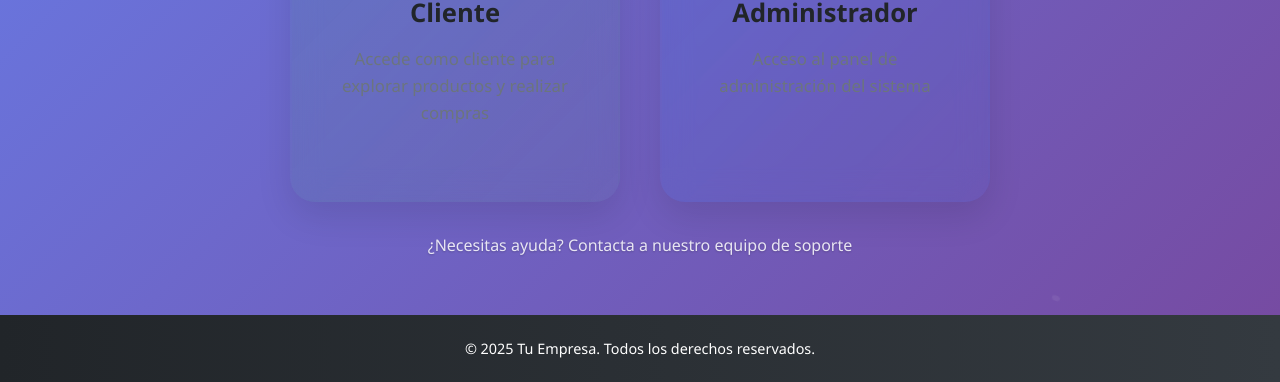
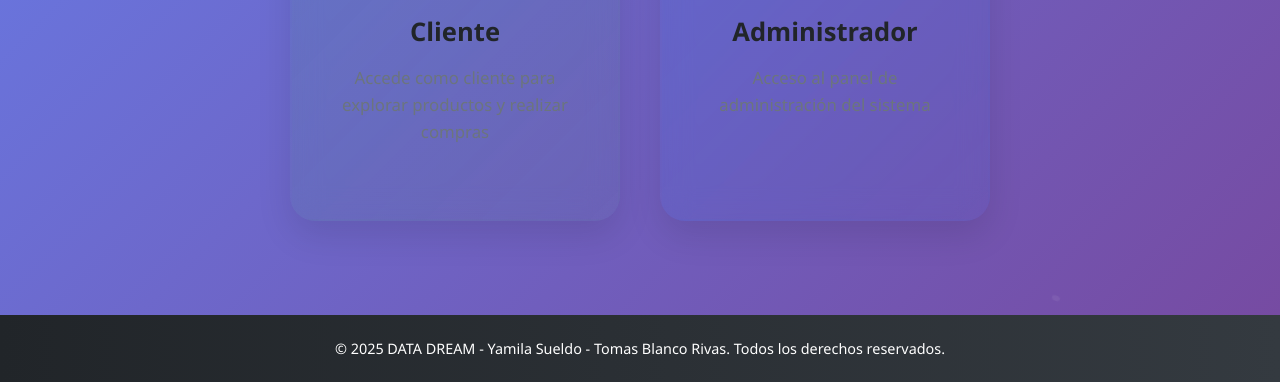
Before and after one commit to yamilasueldo/tp_integrador_progra3, a plain HTML site: page Vista/welcome/index.html in a window 1280 px wide. Shown: the part 418-800 px from the top of the page. Drawn offline with Linux system fonts and the light colour scheme.

Commit message:
subiendo otros cambios

```diff
--- a/Estaticos/css/styles_admin.css
+++ b/Estaticos/css/styles_admin.css
@@ -634,7 +634,7 @@ form .input-group:last-of-type {
 
 /* Tarjetas de usuario */
 .user-card {
-    background: rgba(255, 255, 255, 0.95);
+    background: rgba(233, 213, 213, 0.95);
     backdrop-filter: blur(15px);
     border-radius: 25px;
     padding: 3.5rem 2.5rem;
--- a/Vista/welcome/index.html
+++ b/Vista/welcome/index.html
@@ -28,14 +28,11 @@
                 </a>
             </div>
 
-            <div class="footer-info">
-                <p>¿Necesitas ayuda? Contacta a nuestro equipo de soporte</p>
-            </div>
         </div>
     </main>
 
     <footer>
-        <p>&copy; 2025 Tu Empresa. Todos los derechos reservados.</p>
+        <p>&copy; 2025 DATA DREAM -  Yamila Sueldo - Tomas Blanco Rivas. Todos los derechos reservados.</p>
     </footer>
 
     <script src="../../Estaticos/js/welcome.js"></script>
```
Also changed, not shown: Estaticos/js/welcome.js (+4 -6 lines), Vista/admin/login/index.html (+1 -1 lines), Vista/admin/register/index.html (+1 -1 lines), Vista/admin/home/index.html (added).
